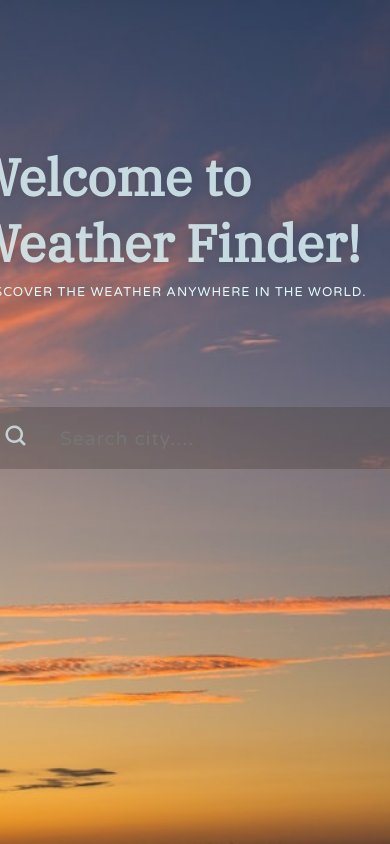
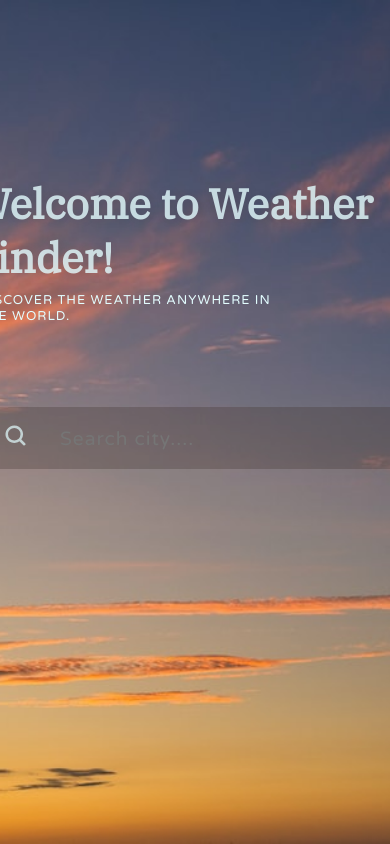
Before and after one commit to matipeco/weather-app, a React (Vite) app: page / in a window 390 px wide. Shown: the top 844 px of the page. Built offline with nearby package versions, Linux system fonts and the light colour scheme.

Commit message:
arreglando loading

```diff
--- a/src/App.tsx
+++ b/src/App.tsx
@@ -42,11 +42,12 @@ function App() {
         setShowLoading(false);
       })
       .catch((error) => {
+        setShowLoading(false);
         alert("Ciudad no encontrada!");
       });
   };
 
-  console.log(citiesWeather);
+  // console.log(citiesWeather);
   return (
     <div className={style.background}>
       {citiesWeather.length === 0 && (
--- a/src/index.module.css
+++ b/src/index.module.css
@@ -43,3 +43,17 @@
   flex-direction: column;
   position: relative;
 }
+
+@media (max-width: 700px) {
+  .text {
+    position: absolute;
+    transform: translateY(11rem);
+  }
+  .text h1 {
+    width: 26rem;
+    font-size: 2.6rem;
+  }
+  .text p {
+    width: 20rem;
+  }
+}
```
